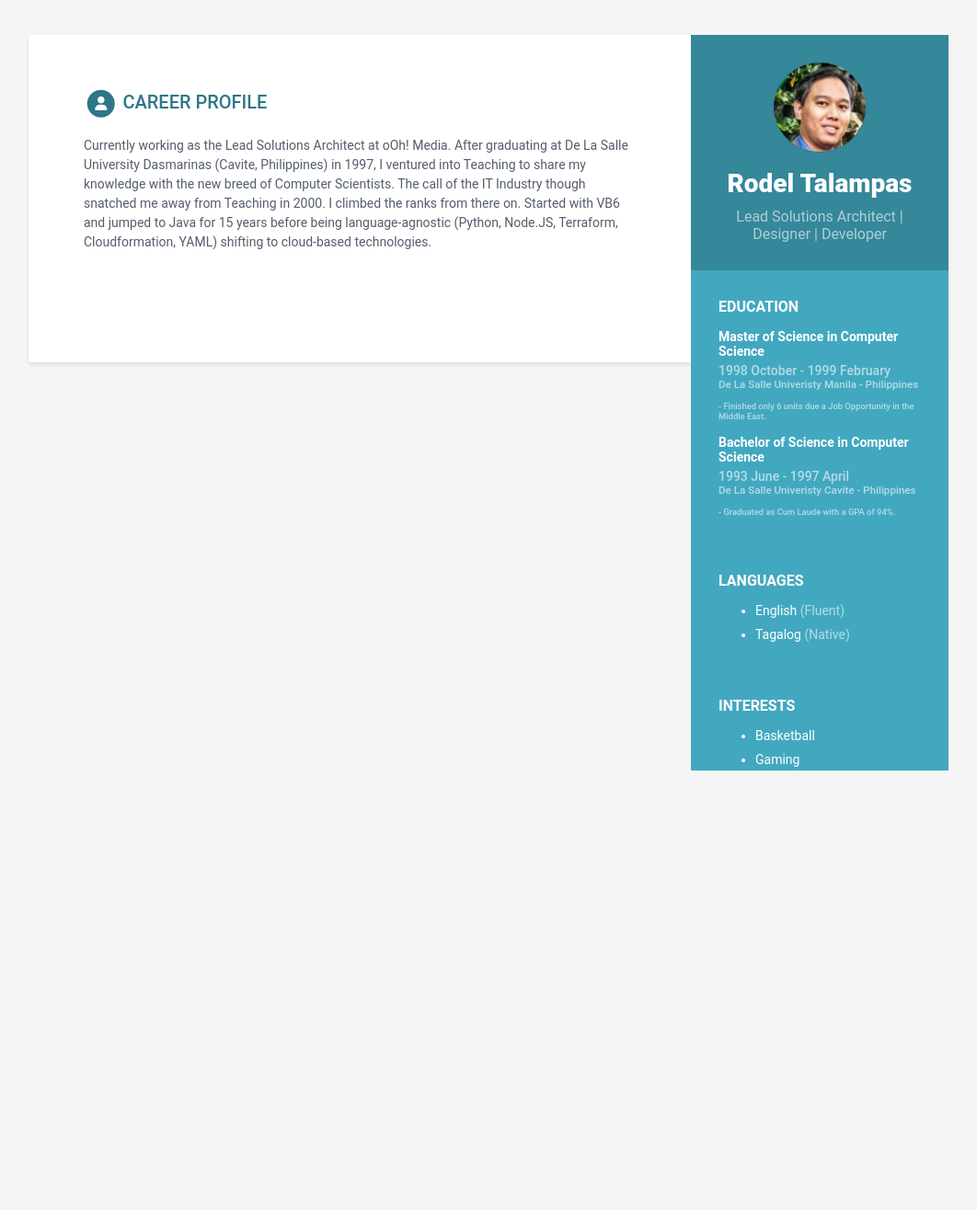
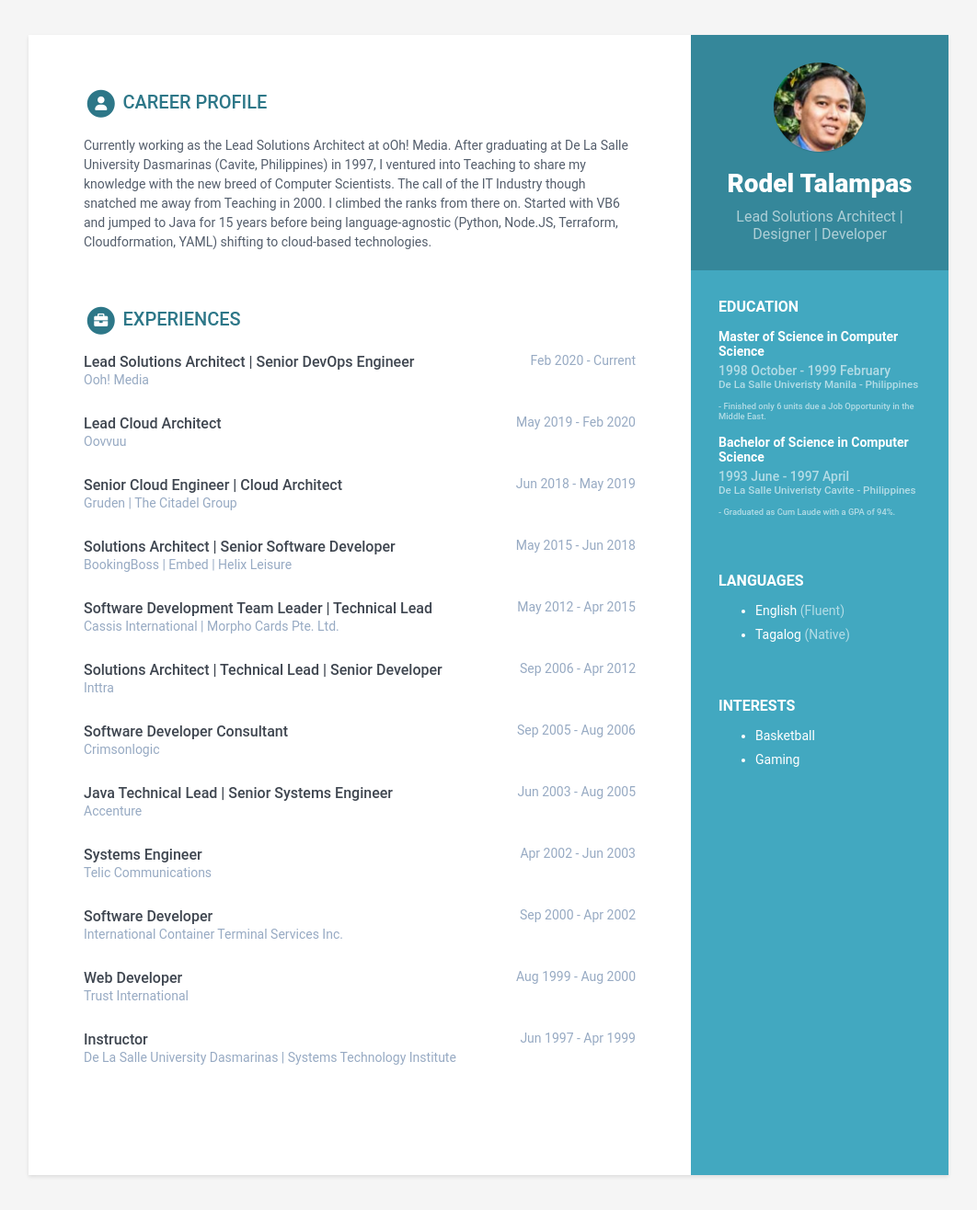
Before and after one commit to rodel-talampas/rodel-talampas.github.io, a Jekyll site: the page built from resume.markdown, in a window 1280 px wide. Shown: the whole page at 92% size, without its empty margins (109-1171 px from the left). Built offline with Jekyll 4.4.1, drawn with Linux system fonts in a browser that asks for light colours; before the commit the page ends 900 px from its top, so only the background shows below that.

Commit message:
Add experiences

```diff
--- a/_data/data.yml
+++ b/_data/data.yml
@@ -78,23 +78,66 @@ educationcomplete:
       details: |
 
 
-#experiences:
-    #- role: Lead Developer
-      #time: 2015 - Present
-      #company: Startup Hubs, San Francisco
-      #details: |
-        #Describe your role here lorem ipsum dolor sit amet, consectetuer
-        #adipiscing elit. Aenean commodo ligula eget dolor. Aenean massa.
-        #Cum sociis natoque penatibus et magnis dis parturient montes,
-        #nascetur ridiculus mus. Donec quam felis, ultricies nec,
-        #pellentesque eu, pretium quis, sem. Nulla consequat massa quis
-        #enim. Donec pede justo. Sed ut perspiciatis unde omnis iste natus
-        #error sit voluptatem accusantium doloremque laudantium, totam rem
-        #aperiam, eaque ipsa quae ab illo inventore veritatis et quasi
-        #architecto beatae vitae dicta sunt explicabo.
+experiences:
+    - role: Lead Solutions Architect | Senior DevOps Engineer
+      company: Ooh! Media
+      time: Feb 2020 - Current
+      details: |
 
-          #- Bullet point
-          #- Bullet point
+    - role: Lead Cloud Architect
+      company: Oovvuu
+      time: May 2019 - Feb 2020
+      details: |
+
+    - role: Senior Cloud Engineer | Cloud Architect
+      company: Gruden | The Citadel Group
+      time: Jun 2018 - May 2019
+      details: |
+
+    - role: Solutions Architect | Senior Software Developer
+      company: BookingBoss | Embed | Helix Leisure
+      time: May 2015 - Jun 2018
+      details: |
+
+    - role: Software Development Team Leader | Technical Lead
+      company: Cassis International | Morpho Cards Pte. Ltd.
+      time: May 2012 - Apr 2015
+      details: |
+
+    - role: Solutions Architect | Technical Lead | Senior Developer
+      company: Inttra
+      time: Sep 2006 - Apr 2012
+      details: |
+
+    - role: Software Developer Consultant
+      company: Crimsonlogic
+      time: Sep 2005 - Aug 2006
+      details: |
+
+    - role: Java Technical Lead | Senior Systems Engineer
+      company: Accenture
+      time: Jun 2003 - Aug 2005
+      details: |
+
+    - role: Systems Engineer
+      company: Telic Communications
+      time: Apr 2002 - Jun 2003
+      details: |
+
+    - role: Software Developer
+      company: International Container Terminal Services Inc.
+      time: Sep 2000 - Apr 2002
+      details: |
+
+    - role: Web Developer
+      company: Trust International
+      time: Aug 1999 - Aug 2000
+      details: |
+
+    - role: Instructor
+      company: De La Salle University Dasmarinas | Systems Technology Institute
+      time: Jun 1997 - Apr 1999
+      details: |
 
     #- role: Senior Software Engineer
       #time: 2014 - 2015
--- a/resume.markdown
+++ b/resume.markdown
@@ -5,7 +5,7 @@ permalink: /resume/
 ---
 
 {% include career-profile.html %}
-
+{% include experiences.html %}
 
 <script>
   (function(i,s,o,g,r,a,m){i['GoogleAnalyticsObject']=r;i[r]=i[r]||function(){
```
